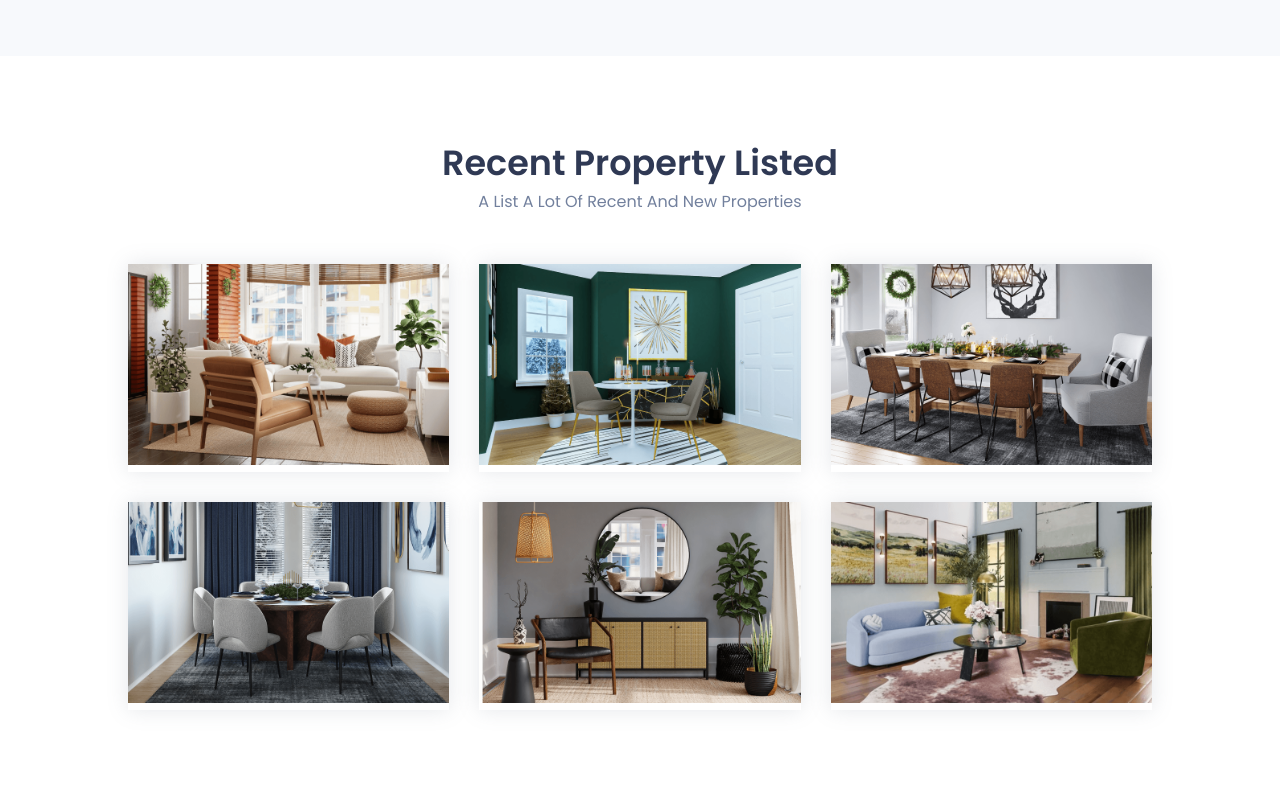
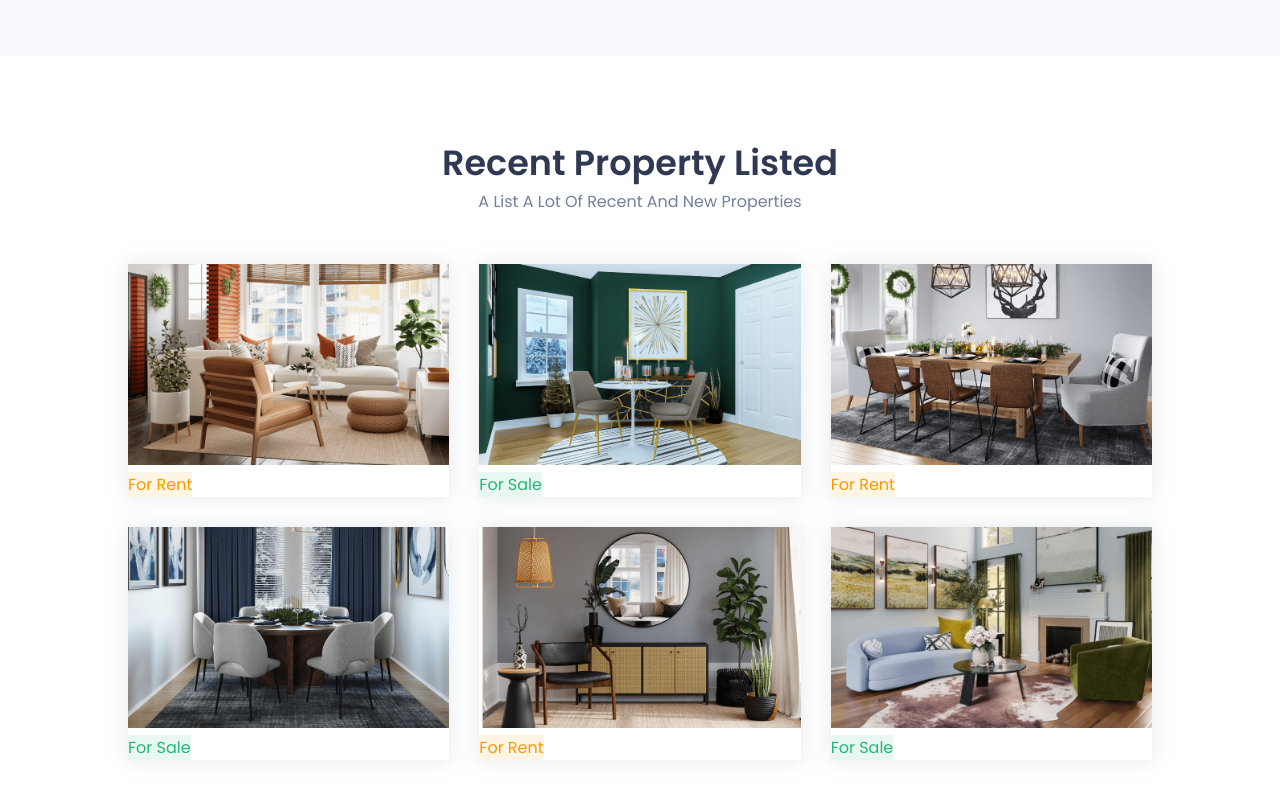
Before and after one commit to Tduncan14/realestatehouse, a React (Create React App) app: page / in a window 1280 px wide. Shown: the part 1223-2023 px from the top of the page. Built offline with nearby package versions, Linux system fonts and the light colour scheme.

Commit message:
keep moving forward

```diff
--- a/src/components/Home/recent/RecentCard.js
+++ b/src/components/Home/recent/RecentCard.js
@@ -6,13 +6,22 @@ const RecentCard = () => {
     <div>
         <div className="content grid3 mtop">
             {list.map((val,index) =>{
-                const{cover,catergory,location,name,price,type} = val;
+                const{cover,category,location,name,price,type} = val;
 
 
                 return(
                     <div className="box shadow" key="index">
                         <div className="img">
                             <img src={cover} alt="" />
+                        </div>
+
+                        <div className="text">
+                            <div className="category flex">
+                             <span style={{background: category === 'For Sale' ? "#25b5791a" : "#ff98001a",color:category === "For Sale" ? "#25b579" : "#ff9800"}}>
+                            {category}
+                                </span>
+
+                            </div>
                         </div>
                     </div>
                 )
```
